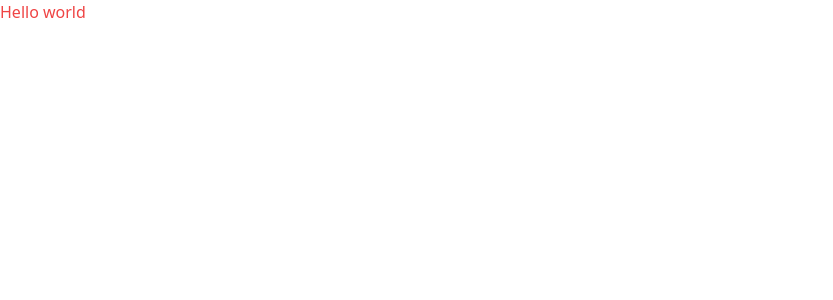
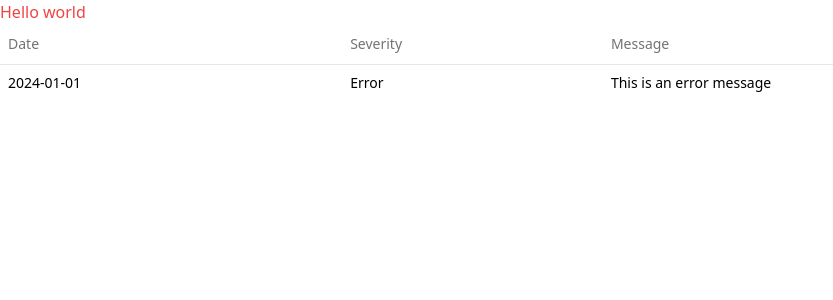
Before and after one commit to hco/react-admin-like-apps-demo, a React (Vite) app: page / in a window 1280 px wide. Shown: the top 300 px of the page, without its empty margins (0-833 px from the left). Built offline with nearby package versions, Linux system fonts and the light colour scheme.

Commit message:
prepare table

```diff
--- a/src/App.tsx
+++ b/src/App.tsx
@@ -1,7 +1,10 @@
+import { Example } from "./demo/Example";
+
 function App() {
   return (
     <>
       <div className="text-red-500">Hello world</div>
+      <Example />
     </>
   );
 }
--- /dev/null
+++ b/src/demo/Example.tsx
@@ -0,0 +1,31 @@
+import React from "react";
+
+import {
+  Table,
+  TableBody,
+  TableCell,
+  TableHead,
+  TableHeader,
+  TableRow,
+} from "@/components/ui/table";
+
+export const Example: React.FunctionComponent = () => {
+  return (
+    <Table>
+      <TableHeader>
+        <TableRow>
+          <TableHead>Date</TableHead>
+          <TableHead>Severity</TableHead>
+          <TableHead>Message</TableHead>
+        </TableRow>
+      </TableHeader>
+      <TableBody>
+        <TableRow>
+          <TableCell>2024-01-01</TableCell>
+          <TableCell>Error</TableCell>
+          <TableCell>This is an error message</TableCell>
+        </TableRow>
+      </TableBody>
+    </Table>
+  );
+};
```
